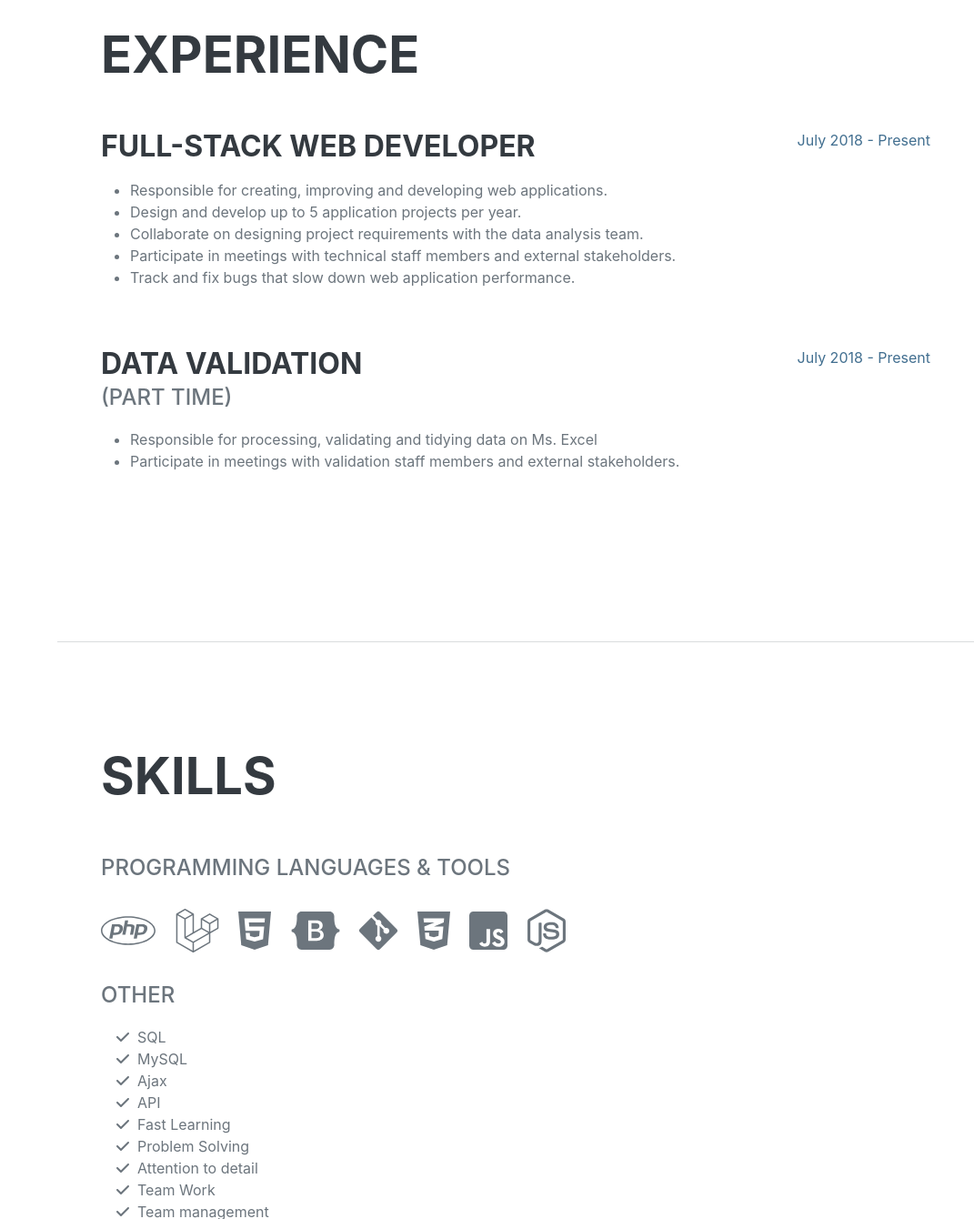
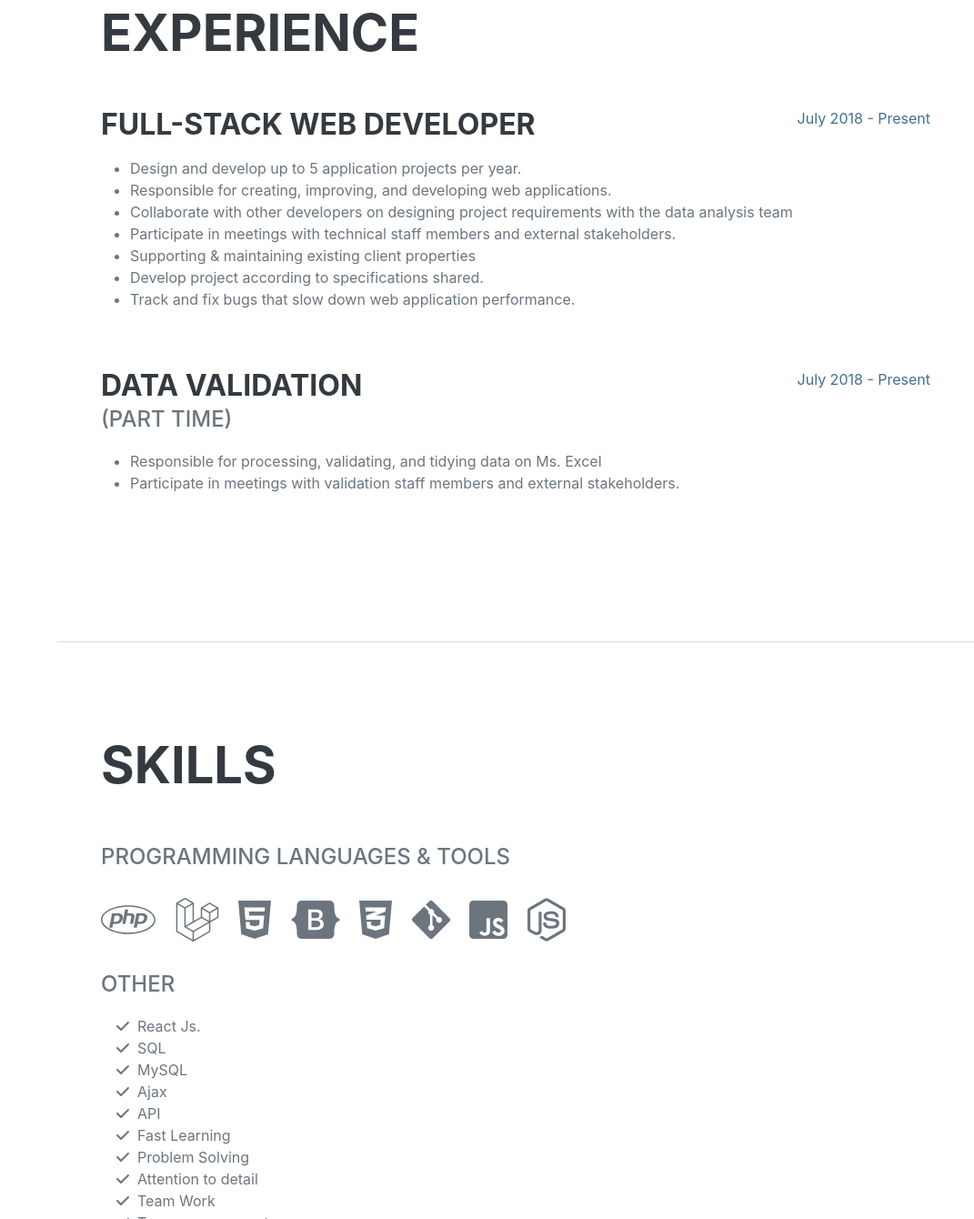
Before and after one commit to salmafalah/salmafalah.github.io, a plain HTML site: page index.html in a window 1280 px wide. Shown: the part 896-2236 px from the top of the page at 91% size, without its empty margins (209-1280 px from the left). Drawn offline with nearby package versions, Linux system fonts and the light colour scheme; a web font is replaced by a local one.

Commit message:
Update index.html
about, skill, experience

```diff
--- a/index.html
+++ b/index.html
@@ -46,7 +46,7 @@
                         Bogor, Indonesia · 16620 · (+62) 821 2488 2190 ·
                         <a href="mailto:salma24falah@gmail.com">salma24falah@gmail.com</a>
                     </div>
-                    <p class="lead mb-5">Passionate and enthusiastic web programmer to develop front end, back end and full stack web applications. With more than 4 years experience designing, developing, testing, maintaining and deploying web applications. I enjoy learning new things and want to continuously improve my knowledge and skills.
+                    <p class="lead mb-5">I am a passionate web programmer dedicated to creating front-end, back-end, and full-stack websites and web applications. With over 4 years of experience in designing, developing, testing, maintaining, and deploying web applications, I have honed my skills in various technologies and frameworks. I am committed to providing an optimal user experience and leveraging innovative technologies I thrive in collaborative environments, working closely with others to deliver high-quality solutions. I am always eager to learn and stay updated with the latest industry trends.
                     </p>
                     <div class="social-icons">
                         <a class="social-icon" href="https://www.linkedin.com/in/salma-falah"><i class="fab fa-linkedin-in"></i></a>
@@ -65,10 +65,12 @@
                             <!-- <div class="subheading mb-3">AIMS JAI</div> -->
                             <p>
                                 <ul>
-                                    <li>Responsible for creating, improving and developing web applications.</li>
-                                    <li>Design and develop up to 5 application projects per year.</li>
-                                    <li>Collaborate on designing project requirements with the data analysis team.</li>
-                                    <li>Participate in meetings with technical staff members and external stakeholders.</li>
+                                    <li>Design and develop up to 5 application projects per year. </li>
+                                    <li>Responsible for creating, improving, and developing web applications. </li>
+                                    <li>Collaborate with other developers on designing project requirements with the data analysis team</li>
+                                    <li>Participate in meetings with technical staff members and external stakeholders. </li>
+                                    <li>Supporting & maintaining existing client properties</li>
+                                    <li>Develop project according to specifications shared.</li>
                                     <li>Track and fix bugs that slow down web application performance.</li>
                                 </ul>
                             </p>
@@ -81,7 +83,7 @@
                             <div class="subheading mb-3">(Part time)</div>
                             <p>
                                 <ul>
-                                    <li>Responsible for processing, validating and tidying data on Ms. Excel</li>
+                                    <li>Responsible for processing, validating, and tidying data on Ms. Excel</li>
                                     <li>Participate in meetings with validation staff members and external stakeholders.</li>
                                 </ul>
                             </p>
@@ -101,13 +103,17 @@
                         <li class="list-inline-item"><i class="fab fa-laravel"></i></li>
                         <li class="list-inline-item"><i class="fab fa-html5"></i></li>
                         <li class="list-inline-item"><i class="fa-brands fa-bootstrap"></i></li>
+                        <li class="list-inline-item"><i class="fab fa-css3-alt"></i></li>
                         <li class="list-inline-item"><i class="fa-brands fa-git-alt"></i></li>
-                        <li class="list-inline-item"><i class="fab fa-css3-alt"></i></li>
                         <li class="list-inline-item"><i class="fab fa-js-square"></i></li>
                         <li class="list-inline-item"><i class="fab fa-node-js"></i></li>
                     </ul>
                     <div class="subheading mb-3">Other</div>
                     <ul class="fa-ul mb-0">
+                        <li>
+                            <span class="fa-li"><i class="fas fa-check"></i></span>
+                            React Js.
+                        </li>
                         <li>
                             <span class="fa-li"><i class="fas fa-check"></i></span>
                             SQL
```
